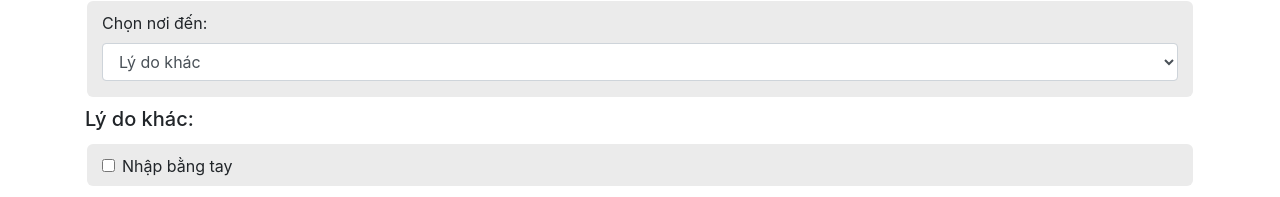
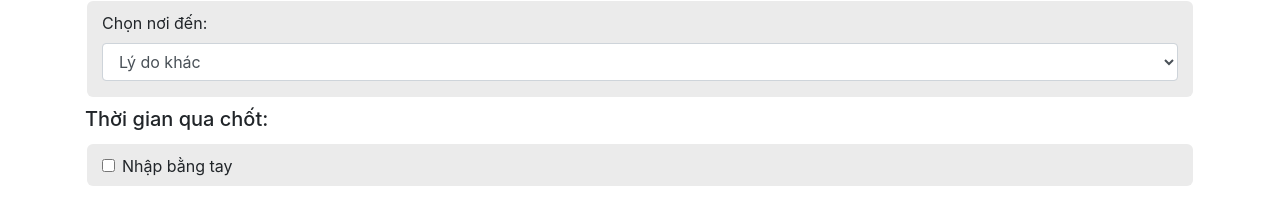
Before and after one commit to khoa1997hn/html-web-khaibaoyte, a plain HTML site: page into_city.html in a window 1280 px wide. Shown: the part 1067-1264 px from the top of the page. Drawn offline with nearby package versions, Linux system fonts and the light colour scheme.

Commit message:
Update into_city.html

```diff
--- a/into_city.html
+++ b/into_city.html
@@ -231,7 +231,7 @@
             </div>
             <div class="row input-header">
                 <div class="col-12">
-                    <h5>Lý do khác:</h5>
+                    <h5>Thời gian qua chốt:</h5>
                 </div>
             </div>
             <div class="row input-content">
```
